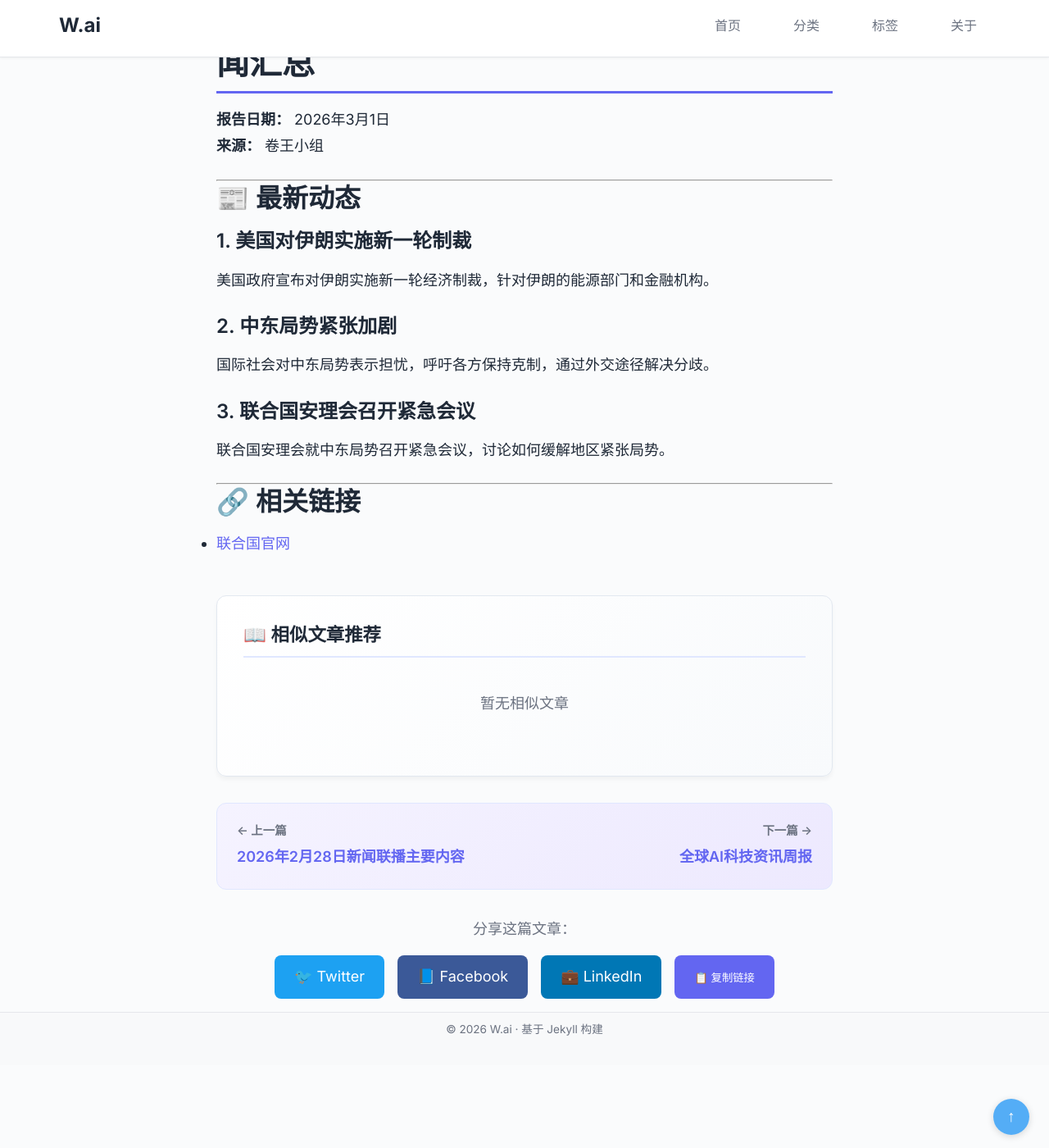
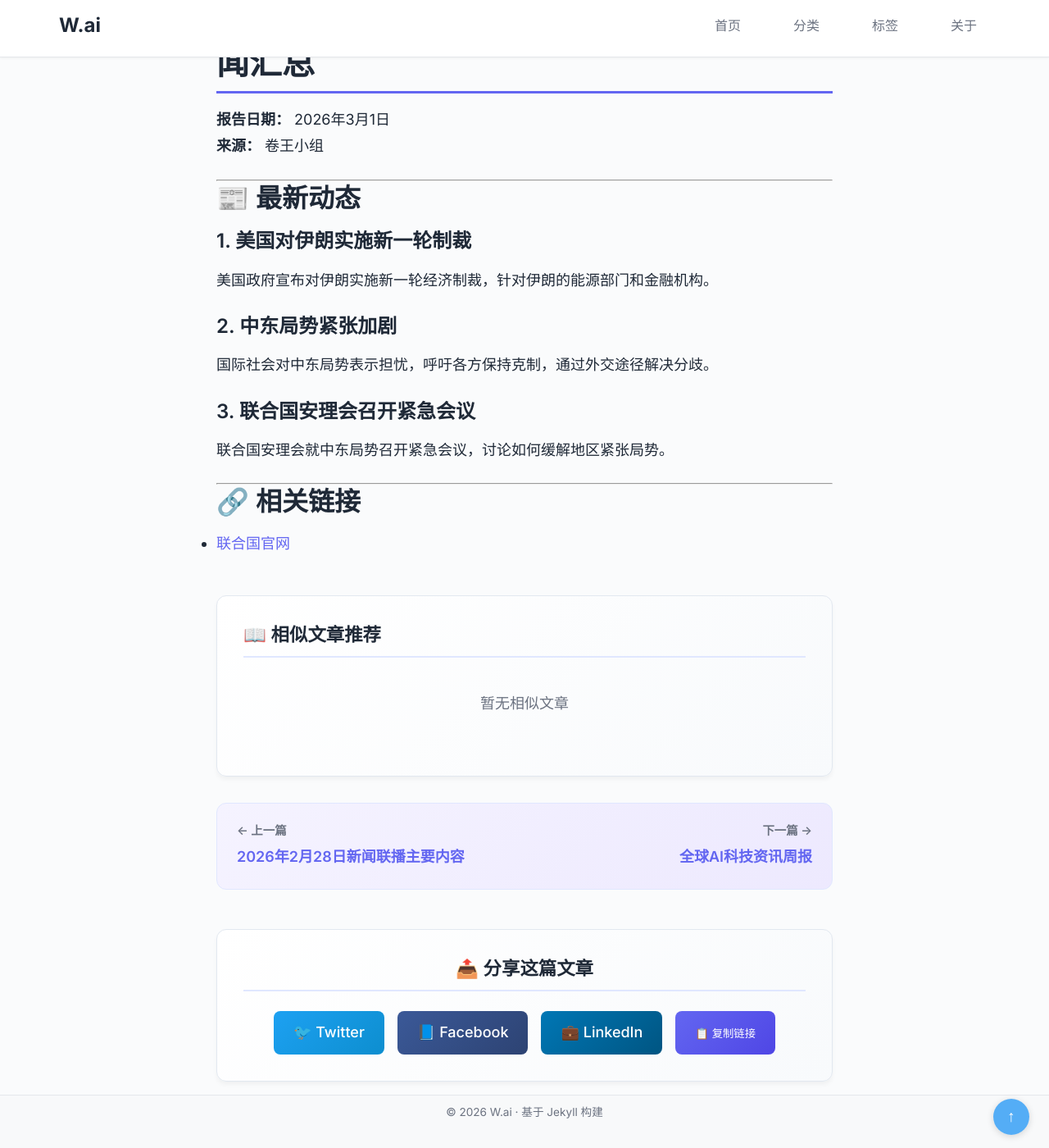
Before and after one commit to wujiaming88/wujiaming88.github.io, a Jekyll site: the page built from _posts/2026-03-01-us-iran-news.md, in a window 1280 px wide and 1400 px high, scrolled down 330 px. Shown: the whole window at 82% size. Built offline with Jekyll 4.4.1, drawn with Linux system fonts in a browser that asks for light colours.

Commit message:
style: 统一文章底部分享和推荐区域样式

```diff
--- a/_layouts/single.html
+++ b/_layouts/single.html
@@ -38,15 +38,27 @@ layout: default
     text-decoration: underline;
 }
 
-/* 分享按钮 */
+/* 分享按钮 - 与相似文章统一风格 */
 .share-section {
-    margin-top: 2rem;
+    margin-top: 3rem;
+    padding: 2rem;
+    background: linear-gradient(135deg, #ffffff 0%, #f8fafc 100%);
+    border: 1px solid #e2e8f0;
+    border-radius: 12px;
+    box-shadow: 0 4px 6px -1px rgba(0, 0, 0, 0.05);
     text-align: center;
 }
 
-.share-section p {
-    color: #6b7280;
-    margin-bottom: 1rem;
+.share-section h3 {
+    color: #1f2937;
+    font-size: 1.4rem;
+    margin-bottom: 1.5rem;
+    padding-bottom: 0.75rem;
+    border-bottom: 2px solid #e0e7ff;
+    display: flex;
+    align-items: center;
+    gap: 0.5rem;
+    justify-content: center;
 }
 
 .share-buttons {
@@ -61,22 +73,35 @@ layout: default
     color: white;
     border-radius: 8px;
     text-decoration: none;
-    transition: all 0.2s ease;
+    transition: all 0.3s ease;
     display: inline-flex;
     align-items: center;
     gap: 0.5rem;
+    font-weight: 500;
 }
 
 .share-btn:hover {
-    transform: translateY(-2px);
-    box-shadow: 0 4px 12px rgba(0, 0, 0, 0.2);
+    transform: translateY(-3px);
+    box-shadow: 0 4px 12px rgba(99, 102, 241, 0.25);
 }
 
-.share-btn.twitter { background-color: #1da1f2; }
-.share-btn.facebook { background-color: #3b5998; }
-.share-btn.linkedin { background-color: #0077b5; }
-.share-btn.copy { background-color: #6366f1; cursor: pointer; border: none; }
-.share-btn.copy:hover { background-color: #4f46e5; }
+.share-btn.twitter { background: linear-gradient(135deg, #1da1f2 0%, #0d8ecf 100%); }
+.share-btn.facebook { background: linear-gradient(135deg, #3b5998 0%, #2d4373 100%); }
+.share-btn.linkedin { background: linear-gradient(135deg, #0077b5 0%, #005582 100%); }
+.share-btn.copy { background: linear-gradient(135deg, #6366f1 0%, #4f46e5 100%); cursor: pointer; border: none; }
+.share-btn.copy:hover { background: linear-gradient(135deg, #4f46e5 0%, #4338ca 100%); }
+
+@media (max-width: 768px) {
+    .share-buttons {
+        flex-direction: column;
+        align-items: center;
+    }
+    .share-btn {
+        width: 100%;
+        max-width: 200px;
+        justify-content: center;
+    }
+}
 
 /* 相似文章推荐 */
 .related-posts {
@@ -249,7 +274,7 @@ layout: default
 
   <!-- 分享按钮 -->
   <div class="share-section">
-    <p>分享这篇文章：</p>
+    <h3>📤 分享这篇文章</h3>
     <div class="share-buttons">
       <a href="https://twitter.com/intent/tweet?url={{ site.url }}{{ page.url }}&text={{ page.title | url_encode }}" target="_blank" rel="noopener noreferrer" class="share-btn twitter">
         🐦 Twitter
```
